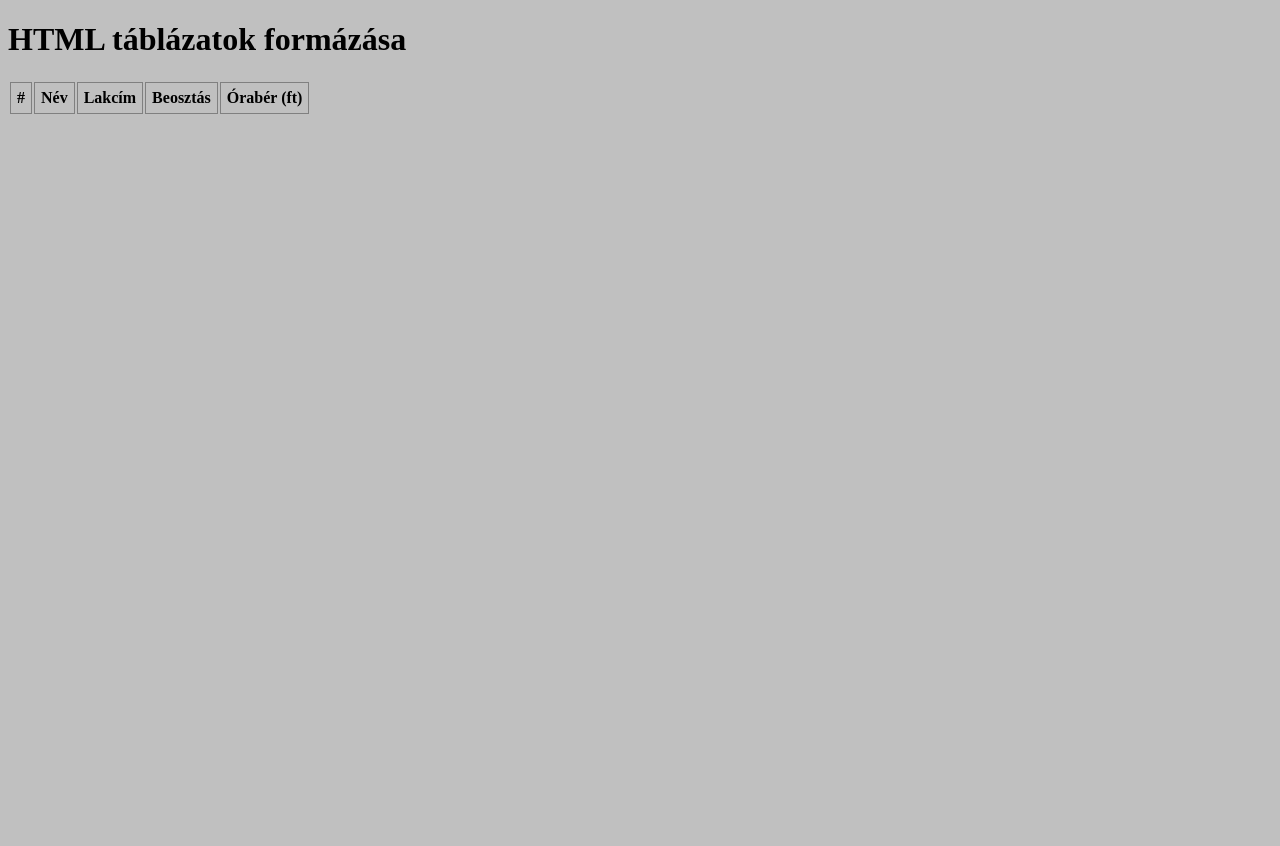
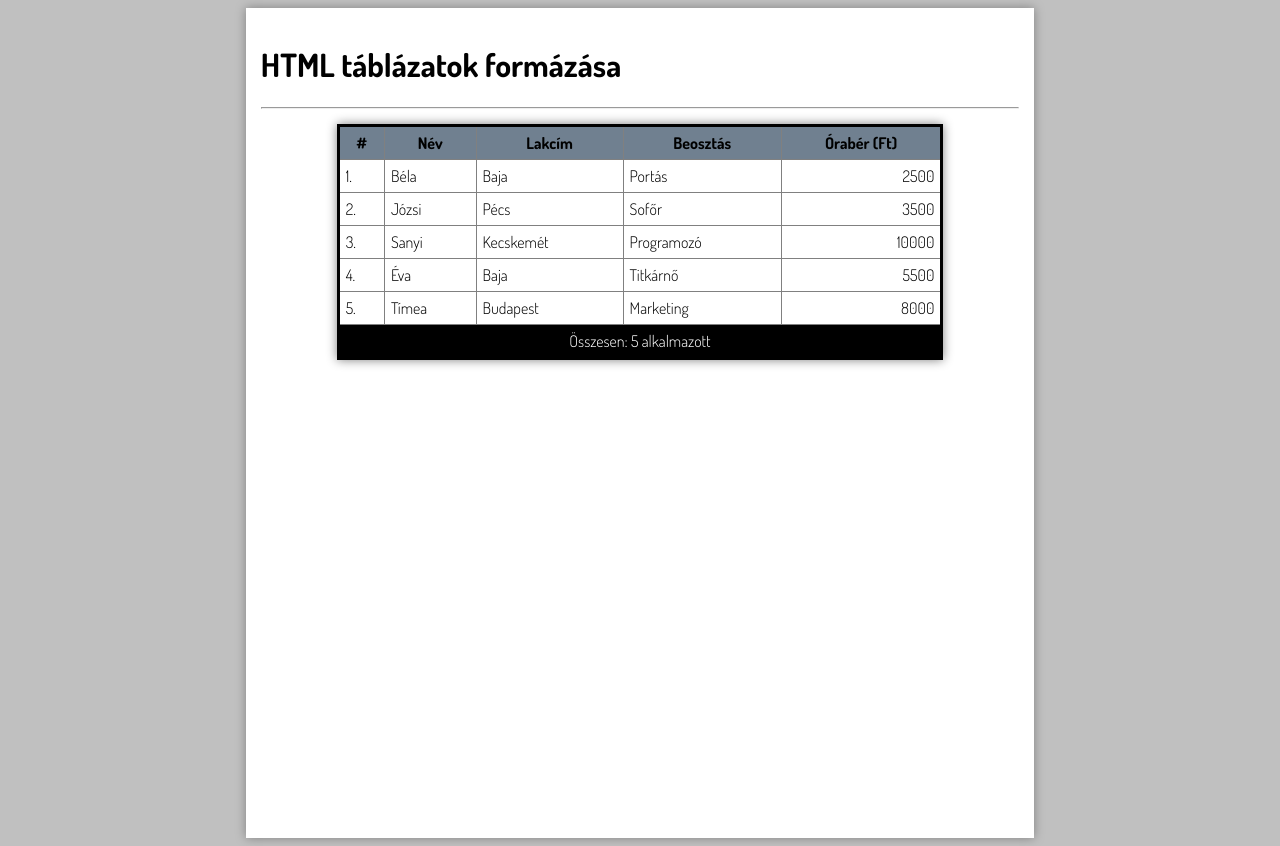
Before and after one commit to Shybomb/html-t-bl-zatok-form-z-sa, a plain HTML site: page index.html in a window 1280 px wide. Before the commit the page ends 800 px from the top, so only its background shows below. Drawn offline with Linux system fonts and the light colour scheme.

Commit message:
Tablazat formazas

```diff
--- a/Style.css
+++ b/Style.css
@@ -1,10 +1,8 @@
 body{
-    Background-color: silver;
-
-
-.anton-regular
-    font-family: "Anton", sans-serif;
-    font-weight: 400;
+  background-color: silver;
+  font-family: "Dosis", sans-serif;
+  font-optical-sizing: auto;
+  font-weight: 300;
   font-style: normal;
 }
 
@@ -13,8 +11,7 @@ body{
   margin: 15px auto;
   border: 3px solid black;
   box-shadow: 0 0 10px gray;
-        padding: 10px;
-        border-radius: 10px;
+  border-collapse: collapse;
 }
 
 .table td, th{
@@ -26,8 +23,28 @@ body{
   background-color: slategray;
 }
 
+.table tbody>tr>td:last-child{
+  text-align: right;
+}
+
+.table tbody tr:hover{
+  cursor:pointer;
+  background-color:rgb(40, 34, 75);
+  color:white;
+  font-weight: bold;
+}
+
 .table tfoot{
   background-color: black;
   color: white;
   text-align: center;
 }
+
+#container{
+  background-color: white;
+  box-shadow: 0 0 10px gray;
+  height: 100vh; /*vertical height*/
+  padding: 15px;
+  width: 60%;
+  margin: 0 auto;
+}
--- a/index.html
+++ b/index.html
@@ -1,29 +1,73 @@
 <!DOCTYPE html>
-<html lang="Hu">
+<html lang="en">
 <head>
     <meta charset="UTF-8">
     <meta name="viewport" content="width=device-width, initial-scale=1.0">
-    <title>Document</title>
-    <link rel="stylesheet" href="style.css">
+    <title>HTML táblázatok</title>
+    <!-- websafe google fonts -->
     <link rel="preconnect" href="https://fonts.googleapis.com">
     <link rel="preconnect" href="https://fonts.gstatic.com" crossorigin>
-    <link href="https://fonts.googleapis.com/css2?family=Anton&display=swap" rel="stylesheet">
+    <link href="https://fonts.googleapis.com/css2?family=Bebas+Neue&family=Dosis:wght@200..800&display=swap" rel="stylesheet">
+
+    <link rel="stylesheet" href="style.css">
 </head>
 <body>
-    <h1>HTML táblázatok formázása</h1>
-    <table>
+    <div id="container">
+        <h1>HTML táblázatok formázása</h1>
+        <hr>
+        <table class="table">
+    </div>
         <thead>
             <tr>
                 <th>#</th>
                 <th>Név</th>
                 <th>Lakcím</th>
                 <th>Beosztás</th>
-                <th>Órabér (ft)</th>
+                <th>Órabér (Ft)</th>
             </tr>
         </thead>
         <tbody>
-
+            <tr>
+                <td>1.</td>
+                <td>Béla</td>
+                <td>Baja</td>
+                <td>Portás</td>
+                <td>2500</td>
+            </tr>
+            <tr>
+                <td>2.</td>
+                <td>Józsi</td>
+                <td>Pécs</td>
+                <td>Sofőr</td>
+                <td>3500</td>
+            </tr>
+            <tr>
+                <td>3.</td>
+                <td>Sanyi</td>
+                <td>Kecskemét</td>
+                <td>Programozó</td>
+                <td>10000</td>
+            </tr>
+            <tr>
+                <td>4.</td>
+                <td>Éva</td>
+                <td>Baja</td>
+                <td>Titkárnő</td>
+                <td>5500</td>
+            </tr>
+            <tr>
+                <td>5.</td>
+                <td>Tímea</td>
+                <td>Budapest</td>
+                <td>Marketing</td>
+                <td>8000</td>
+            </tr>
         </tbody>
+        <tfoot>
+            <tr>
+                <td colspan="5">Összesen: 5 alkalmazott</td>
+            </tr>
+        </tfoot>
     </table>
 </body>
 </html>
```
Also changed, not shown: 1 other file. Lines whose indentation alone changed are shown as unchanged.
